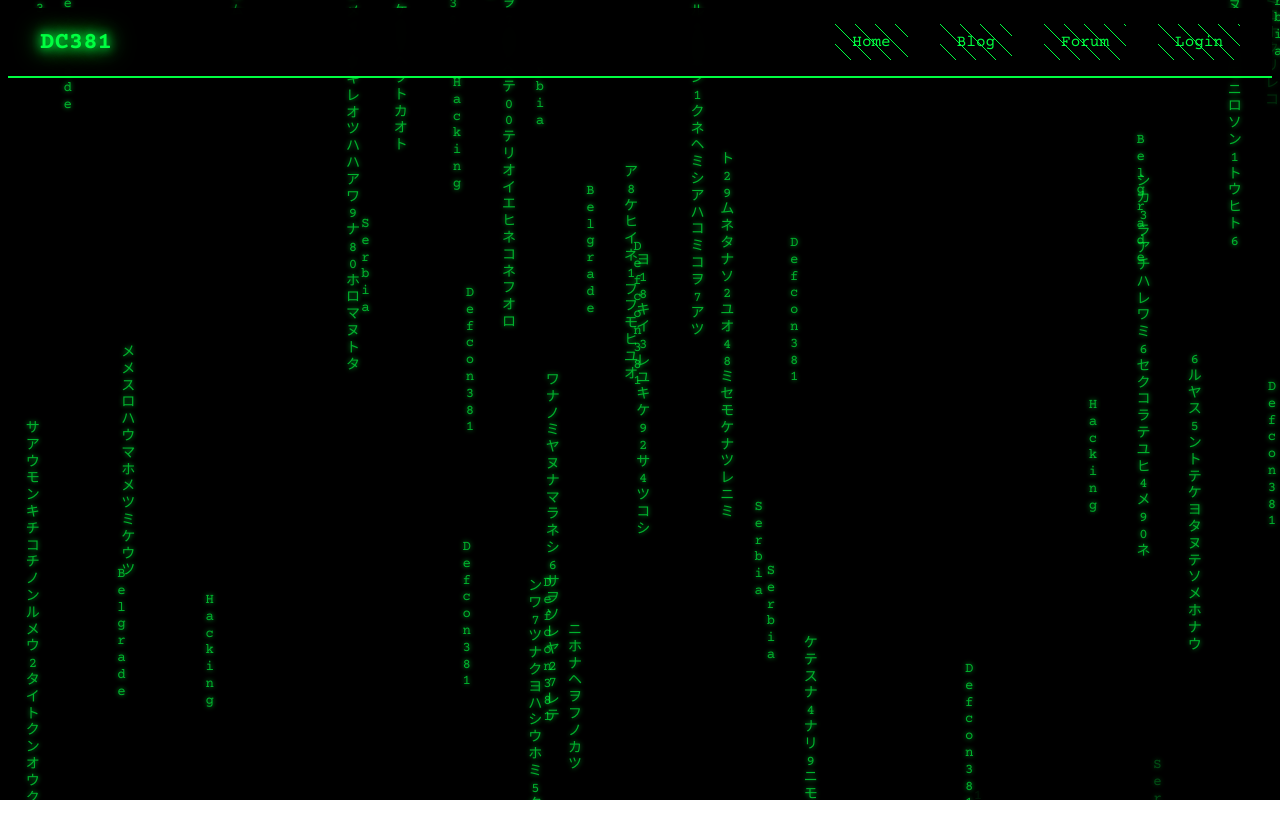
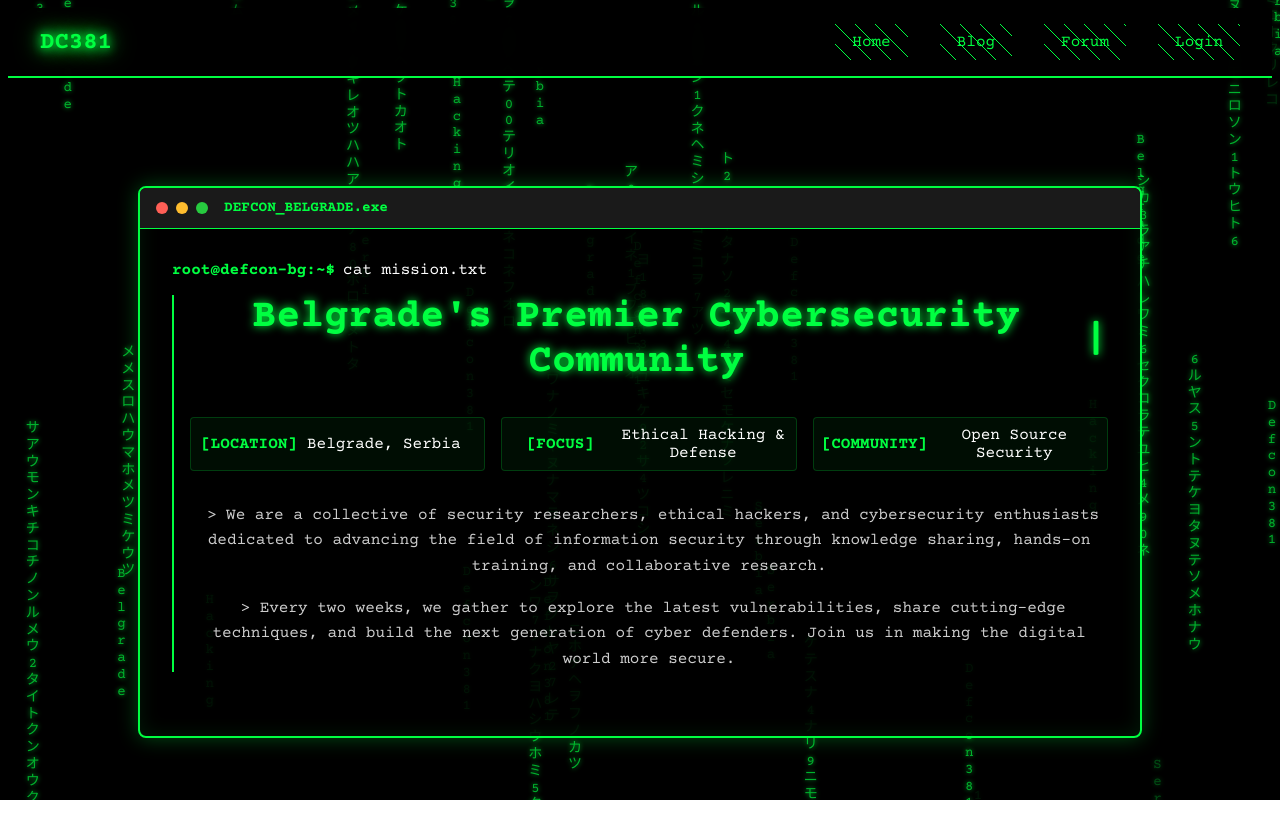
Before and after one commit to AleksaZatezalo/personal-website, a React (Create React App) app in the folder personal-website/: page / in a window 1280 px wide. Shown: the top 838 px of the page. Before the commit the page ends 800 px from the top, so only its background shows below. Built offline with nearby package versions, Linux system fonts and the light colour scheme.

Commit message:
Mission texts

```diff
--- a/personal-website/src/App.js
+++ b/personal-website/src/App.js
@@ -1,12 +1,13 @@
-import logo from './logo.svg';
 import './App.css';
 import MatrixNavbar from './components/MatrixNavbar';
+import MissionStatement from './components/MissionStatement';
+
 
 function App() {
   return (
     <div className="App">
       <MatrixNavbar />
-      {/* Your other components */}
+      <MissionStatement/>
     </div>
   );
 }
--- /dev/null
+++ b/personal-website/src/components/MissionStatement/MissionStatement.jsx
@@ -0,0 +1,111 @@
+import React, { useState, useEffect } from 'react';
+
+const MissionStatement = () => {
+  const [currentTextIndex, setCurrentTextIndex] = useState(0);
+  const [displayText, setDisplayText] = useState('');
+  const [isTyping, setIsTyping] = useState(true);
+
+  // Different mission statements that rotate
+  const missionTexts = [
+    "Belgrade's Premier Cybersecurity Community",
+    "Empowering Digital Defenders Since 2025",
+    "Where Security Meets Innovation",
+  ];
+
+  // Typewriter effect
+  useEffect(() => {
+    const currentText = missionTexts[currentTextIndex];
+    let timeoutId;
+
+    if (isTyping) {
+      if (displayText.length < currentText.length) {
+        timeoutId = setTimeout(() => {
+          setDisplayText(currentText.slice(0, displayText.length + 1));
+        }, 100);
+      } else {
+        // Wait before starting to delete
+        timeoutId = setTimeout(() => {
+          setIsTyping(false);
+        }, 10000);
+      }
+    } else {
+      if (displayText.length > 0) {
+        timeoutId = setTimeout(() => {
+          setDisplayText(displayText.slice(0, -1));
+        }, 50);
+      } else {
+        // Move to next text
+        setCurrentTextIndex((prev) => (prev + 1) % missionTexts.length);
+        setIsTyping(true);
+      }
+    }
+
+    return () => clearTimeout(timeoutId);
+  }, [displayText, isTyping, currentTextIndex, missionTexts]);
+
+  return (
+    <div className="mission-statement">
+      <div className="mission-container">
+        {/* Terminal Header */}
+        <div className="terminal-header">
+          <div className="terminal-controls">
+            <span className="terminal-dot red"></span>
+            <span className="terminal-dot yellow"></span>
+            <span className="terminal-dot green"></span>
+          </div>
+          <div className="terminal-title">DEFCON_BELGRADE.exe</div>
+        </div>
+
+        {/* Mission Content */}
+        <div className="mission-content">
+          <div className="mission-prompt">
+            <span className="prompt-symbol">root@defcon-bg:~$</span>
+            <span className="command">cat mission.txt</span>
+          </div>
+
+          <div className="mission-output">
+            <div className="mission-main">
+              <h1 className="mission-title">
+                {displayText}
+                <span className="cursor">|</span>
+              </h1>
+            </div>
+
+            <div className="mission-details">
+              <div className="mission-grid">
+                <div className="mission-item">
+                  <span className="mission-label">[LOCATION]</span>
+                  <span className="mission-value">Belgrade, Serbia</span>
+                </div>
+                <div className="mission-item">
+                  <span className="mission-label">[FOCUS]</span>
+                  <span className="mission-value">Ethical Hacking & Defense</span>
+                </div>
+                <div className="mission-item">
+                  <span className="mission-label">[COMMUNITY]</span>
+                  <span className="mission-value">Open Source Security</span>
+                </div>
+              </div>
+
+              <div className="mission-description">
+                <p>
+                  &gt; We are a collective of security researchers, ethical hackers, and cybersecurity
+                  enthusiasts dedicated to advancing the field of information security through
+                  knowledge sharing, hands-on training, and collaborative research.
+                </p>
+                <p>
+                  &gt; Every two weeks, we gather to explore the latest vulnerabilities, share cutting-edge
+                  techniques, and build the next generation of cyber defenders. Join us in making
+                  the digital world more secure.
+                </p>
+              </div>
+
+            </div>
+          </div>
+        </div>
+      </div>
+    </div>
+  );
+};
+
+export default MissionStatement;
--- /dev/null
+++ b/personal-website/src/components/MissionStatement/index.js
@@ -0,0 +1 @@
+export { default } from './MissionStatement';
--- a/personal-website/src/index.css
+++ b/personal-website/src/index.css
@@ -227,3 +227,263 @@
     padding: 0.25rem 0.5rem;
   }
 }
+
+/* Mission Statement Component Styles - Add to ./src/index.css */
+
+.mission-statement {
+  padding: 4rem 2rem;
+  display: flex;
+  justify-content: center;
+  align-items: center;
+  min-height: 80vh;
+  position: relative;
+}
+
+.mission-container {
+  max-width: 1000px;
+  width: 100%;
+  background: rgba(0, 0, 0, 0.9);
+  border: 2px solid #00ff41;
+  border-radius: 8px;
+  overflow: hidden;
+  box-shadow:
+    0 0 20px rgba(0, 255, 65, 0.3),
+    inset 0 0 20px rgba(0, 255, 65, 0.1);
+}
+
+/* Terminal Header */
+.terminal-header {
+  background: #1a1a1a;
+  padding: 0.75rem 1rem;
+  display: flex;
+  align-items: center;
+  gap: 1rem;
+  border-bottom: 1px solid #00ff41;
+}
+
+.terminal-controls {
+  display: flex;
+  gap: 0.5rem;
+}
+
+.terminal-dot {
+  width: 12px;
+  height: 12px;
+  border-radius: 50%;
+}
+
+.terminal-dot.red {
+  background: #ff5f56;
+}
+
+.terminal-dot.yellow {
+  background: #ffbd2e;
+}
+
+.terminal-dot.green {
+  background: #27ca3f;
+}
+
+.terminal-title {
+  color: #00ff41;
+  font-family: 'Courier Prime', monospace;
+  font-size: 0.9rem;
+  font-weight: bold;
+}
+
+/* Mission Content */
+.mission-content {
+  padding: 2rem;
+  font-family: 'Courier Prime', monospace;
+}
+
+.mission-prompt {
+  margin-bottom: 1rem;
+  display: flex;
+  gap: 0.5rem;
+  align-items: center;
+}
+
+.prompt-symbol {
+  color: #00ff41;
+  font-weight: bold;
+}
+
+.command {
+  color: #ffffff;
+}
+
+.mission-output {
+  margin-left: 0;
+  border-left: 2px solid #00ff41;
+  padding-left: 1rem;
+}
+
+/* Main Title with Typewriter */
+.mission-main {
+  margin-bottom: 2rem;
+}
+
+.mission-title {
+  font-size: 2.5rem;
+  color: #00ff41;
+  margin: 0;
+  font-weight: bold;
+  text-shadow: 0 0 10px #00ff41;
+  min-height: 3rem;
+  display: flex;
+  align-items: center;
+}
+
+.cursor {
+  color: #00ff41;
+  animation: blink 1s infinite;
+  margin-left: 2px;
+}
+
+@keyframes blink {
+  0%, 50% { opacity: 1; }
+  51%, 100% { opacity: 0; }
+}
+
+/* Mission Details Grid */
+.mission-grid {
+  display: grid;
+  grid-template-columns: repeat(auto-fit, minmax(250px, 1fr));
+  gap: 1rem;
+  margin-bottom: 2rem;
+}
+
+.mission-item {
+  display: flex;
+  gap: 0.5rem;
+  align-items: center;
+  padding: 0.5rem;
+  background: rgba(0, 255, 65, 0.05);
+  border: 1px solid rgba(0, 255, 65, 0.2);
+  border-radius: 4px;
+}
+
+.mission-label {
+  color: #00ff41;
+  font-weight: bold;
+  min-width: 100px;
+}
+
+.mission-value {
+  color: #ffffff;
+}
+
+/* Description */
+.mission-description {
+  margin-bottom: 2rem;
+}
+
+.mission-description p {
+  color: #cccccc;
+  line-height: 1.6;
+  margin-bottom: 1rem;
+}
+
+.mission-description p::before {
+  content: '';
+  margin-right: 0.5rem;
+}
+
+/* Stats */
+.mission-stats {
+  display: flex;
+  justify-content: space-around;
+  gap: 1rem;
+  margin-bottom: 1rem;
+  padding: 1rem;
+  background: rgba(0, 255, 65, 0.05);
+  border-radius: 8px;
+  border: 1px solid rgba(0, 255, 65, 0.2);
+}
+
+.stat-item {
+  text-align: center;
+  flex: 1;
+}
+
+.stat-number {
+  display: block;
+  font-size: 2rem;
+  font-weight: bold;
+  color: #00ff41;
+  text-shadow: 0 0 10px #00ff41;
+  margin-bottom: 0.25rem;
+}
+
+.stat-label {
+  color: #cccccc;
+  font-size: 0.9rem;
+}
+
+/* Footer */
+.mission-footer {
+  margin-top: 1rem;
+  display: flex;
+  gap: 0.5rem;
+  align-items: center;
+}
+
+.cursor-line {
+  color: #00ff41;
+  animation: blink 1s infinite;
+}
+
+/* Responsive Design */
+@media (max-width: 768px) {
+  .mission-statement {
+    padding: 2rem 1rem;
+    min-height: 70vh;
+  }
+
+  .mission-content {
+    padding: 1.5rem;
+  }
+
+  .mission-title {
+    font-size: 1.8rem;
+  }
+
+  .mission-grid {
+    grid-template-columns: 1fr;
+    gap: 0.75rem;
+  }
+
+  .mission-stats {
+    flex-direction: column;
+    gap: 1rem;
+  }
+
+  .stat-number {
+    font-size: 1.5rem;
+  }
+
+  .terminal-header {
+    padding: 0.5rem;
+  }
+
+  .terminal-title {
+    font-size: 0.8rem;
+  }
+}
+
+@media (max-width: 480px) {
+  .mission-title {
+    font-size: 1.4rem;
+  }
+
+  .mission-item {
+    flex-direction: column;
+    text-align: center;
+    gap: 0.25rem;
+  }
+
+  .mission-label {
+    min-width: auto;
+  }
+}
```
